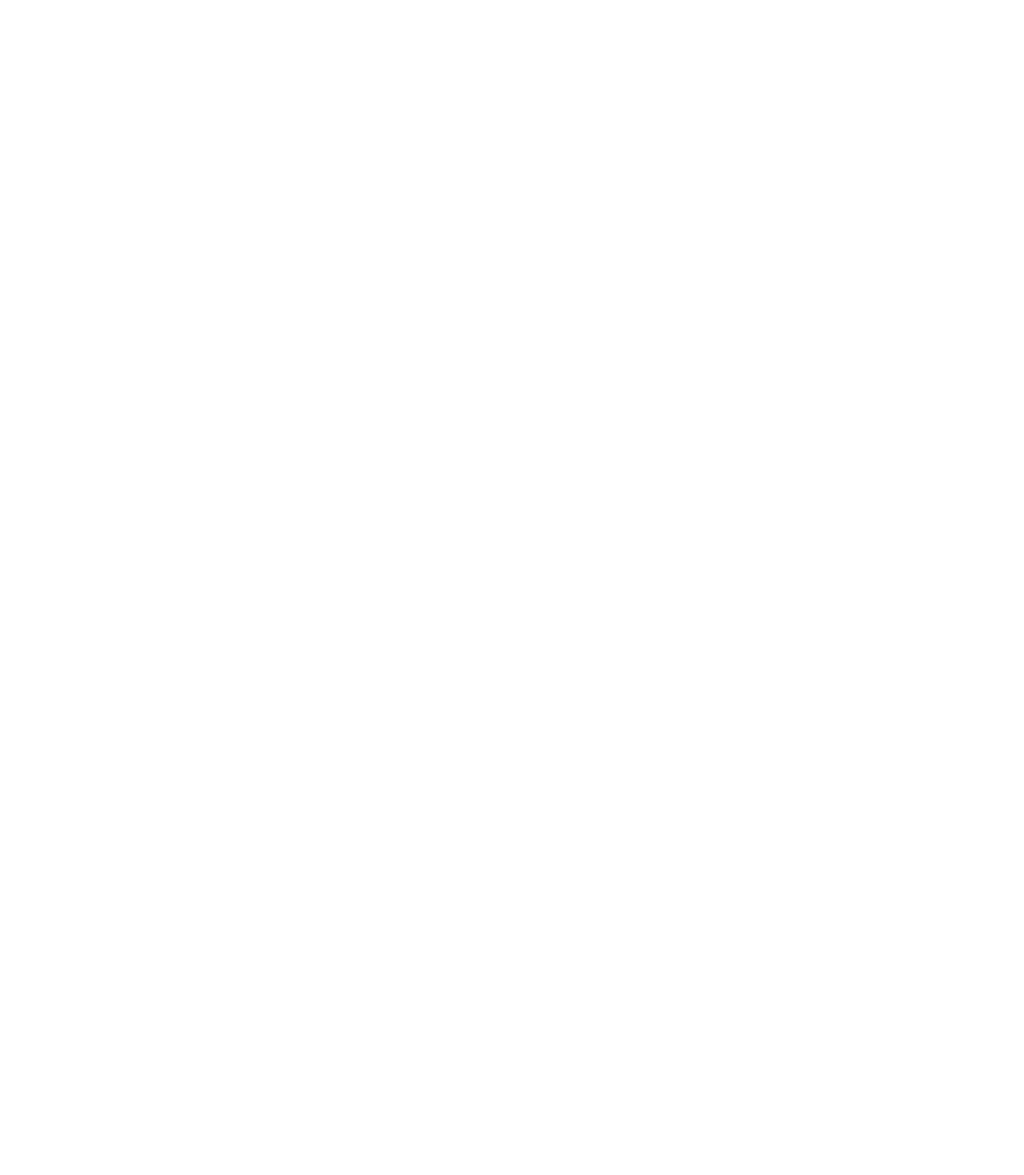
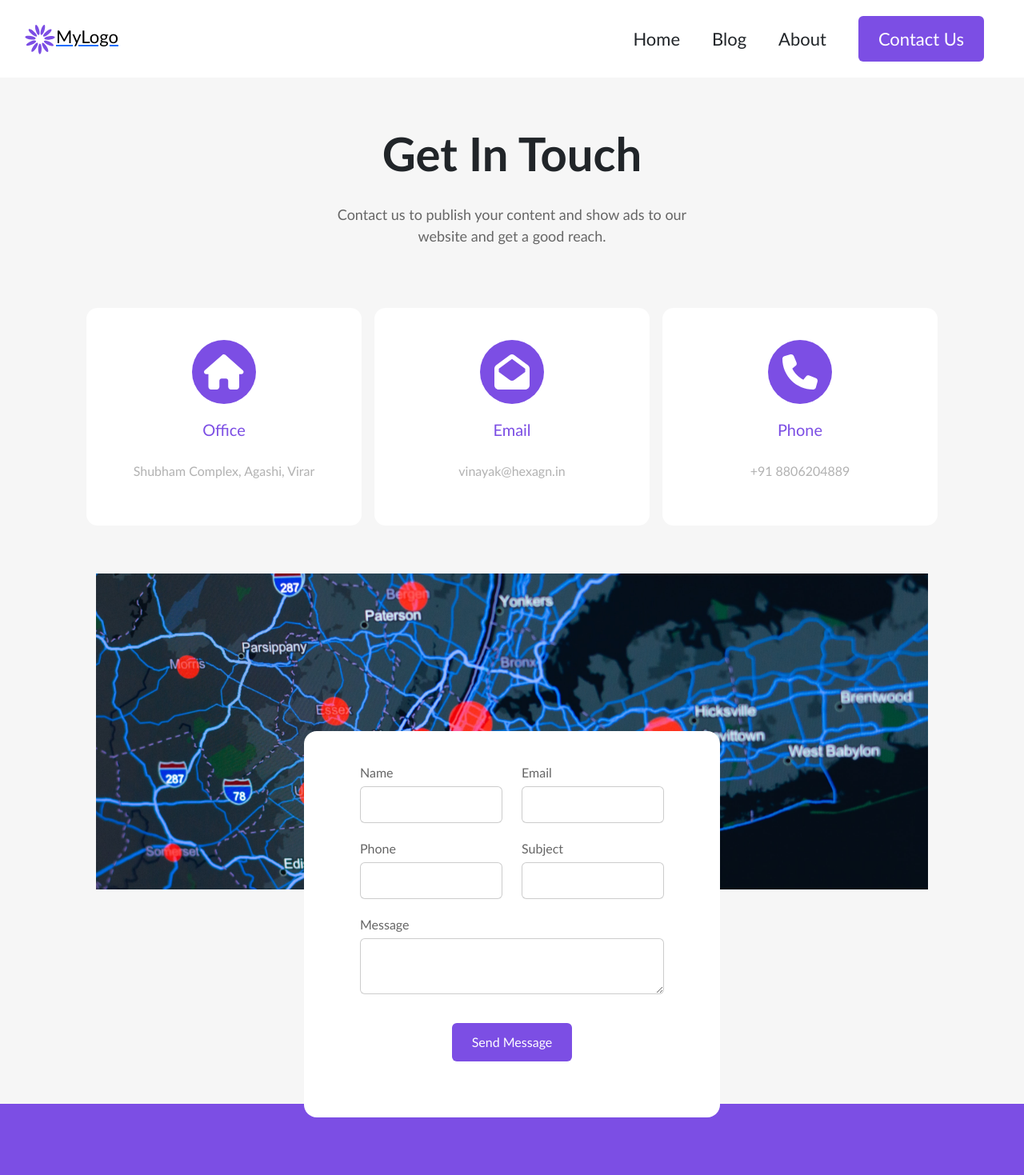
Before and after one commit to Vinayakkadge04/BloggingWebApplication, a React (Create React App) app: page /contact in a window 1280 px wide. Before the commit this address had no page. Shown: the top 1469 px of the page at 80% size. Before the commit the page ends 800 px from the top, so only its background shows below. Built offline with nearby package versions, Linux system fonts and the light colour scheme.

Commit message:
contact form Page

```diff
--- a/package.json
+++ b/package.json
@@ -3,6 +3,10 @@
   "version": "0.1.0",
   "private": true,
   "dependencies": {
+    "@fortawesome/fontawesome-svg-core": "^6.6.0",
+    "@fortawesome/free-regular-svg-icons": "^6.6.0",
+    "@fortawesome/free-solid-svg-icons": "^6.6.0",
+    "@fortawesome/react-fontawesome": "^0.2.2",
     "@testing-library/jest-dom": "^5.17.0",
     "@testing-library/react": "^13.4.0",
     "@testing-library/user-event": "^13.5.0",
--- a/src/App.js
+++ b/src/App.js
@@ -4,6 +4,7 @@
 import {BrowserRouter  , Routes , Route} from 'react-router-dom'
 import BlogPage from './BlogPage/BlogPage';
 import About from './About/About';
+import Contact from './Contact/Contact';
 
 export default function App() {
   return (
@@ -13,6 +14,7 @@
         <Route path='/' element={<HomeScreen/>}/>
         <Route path='/blogs' element={<BlogPage/>}/>
         <Route path='/about' element={<About/>}/>
+        <Route path='/contact' element={<Contact/>}/>
     </Routes>
 
     </BrowserRouter>
--- a/src/BlogPage/BlogPage.jsx
+++ b/src/BlogPage/BlogPage.jsx
@@ -9,9 +9,9 @@
     <>
       <TopBar />
       <div className="main">
-      <div className="container" id="aboutTop">
+      <div className="container" id="blogTop">
         <h6>OUR BLOGS</h6>
-        <h2>Find our all blogs from here</h2>
+        <h1>Find our all blogs from here</h1>
         <p>
           our blogs are written from very research research and well known
           writers writers so that we can provide you the best blogs and articles
--- a/src/BlogPage/blogpage.css
+++ b/src/BlogPage/blogpage.css
@@ -10,13 +10,23 @@
     justify-content: space-between;
     gap:20px;
     padding:40px 0;
+
+}
+#blogTop h1{
+    text-align: center;
+    font-size: 58px;
+    font-weight: 600;
 }
 #blogTop p{
     text-align: center;
     color: #666666;
+    font-size: 18px;
+    font-weight: 100;
+    width: 85%;
 }
 #blogTop h6{
     color: #666666;
+    font-size: 16px;
 }
 #postGrid{
 
--- a/src/Contact/Contact.jsx
+++ b/src/Contact/Contact.jsx
@@ -0,0 +1,88 @@
+import React from "react";
+import TopBar from "../topbar/topbar";
+import Footer from "../footer/Footer";
+import "./contact.css";
+import { FontAwesomeIcon } from "@fortawesome/react-fontawesome";
+import {
+  faHouse,
+  faPhone,
+  faEnvelopeOpen,
+  faP,
+} from "@fortawesome/free-solid-svg-icons";
+import map from "../assets/images/map.png";
+
+export default function Contact() {
+  return (
+    <>
+      <TopBar />
+      <div className="main">
+        <div id="contactTop">
+          <h1>Get In Touch</h1>
+          <p>
+            Contact us to publish your content and show ads to our <br />{" "}
+            website and get a good reach.
+          </p>
+        </div>
+
+        <div className="cardSection gap-3 row">
+          <div className="col myCard">
+            <div className="iconBg">
+              <FontAwesomeIcon className="cardIcon" icon={faHouse} />
+            </div>
+            <h5>Office</h5>
+            <p>Shubham Complex, Agashi, Virar</p>
+          </div>
+
+          <div className="col myCard">
+            <div className="iconBg">
+              <FontAwesomeIcon className="cardIcon" icon={faEnvelopeOpen} />
+            </div>
+            <h5>Email</h5>
+            <p>vinayak@hexagn.in</p>
+          </div>
+
+          <div className="col myCard">
+            <div className="iconBg">
+              <FontAwesomeIcon className="cardIcon" icon={faPhone} />
+            </div>
+            <h5>Phone</h5>
+            <p>+91 8806204889</p>
+          </div>
+        </div>
+        <div>
+          <div className="formSection">
+            <img className="mapImg" src={map} alt="" />
+            <div className="contactForm">
+              <form>
+                <div className="row">
+                  <div className="col-6 formField">
+                    <label>Name</label>
+                    <input type="text" />
+
+                    <label>Phone</label>
+                    <input type="text" />
+                  </div>
+                  <div className="col-6 formField">
+                    <label>Email</label>
+                    <input type="text" />
+                    <label>Subject</label>
+                    <input type="text" />
+                  </div>
+                </div>
+                <div className="formField">
+                  <label>Message</label>
+                  <textarea name="" id=""></textarea>
+                </div>
+                <div className="d-flex justify-content-center mt-3">
+                  <button className="primaryButton">Send Message</button>
+                </div>
+              </form>
+            </div>
+          </div>
+        </div>
+      </div>
+
+      <Footer />
+    </>
+  );
+}
--- a/src/Contact/contact.css
+++ b/src/Contact/contact.css
@@ -0,0 +1,95 @@
+#contactTop{
+    display: flex;
+    flex-direction: column;
+    align-items: center;
+    justify-content: space-between;
+    gap:20px;
+    padding:60px 0;
+}
+#contactTop h1{
+    text-align: center;
+    font-size: 58px;
+    font-weight: 600;
+}
+#contactTop p{
+    text-align: center;
+    color: #666666;
+    font-size: 18px;
+    font-weight: 100;
+    width: 85%;
+}
+.myCard{
+    display: flex;
+    flex-direction: column;
+    align-items: center;
+    justify-content: center;
+    gap: 20px;
+    background-color: white;
+    border-radius: 14px;
+    padding: 40px 0;
+}
+
+.iconBg{
+    height: 80px;
+    width: 80px;
+    border-radius: 40px;
+    background-color: #7C4EE4;
+    display: flex;
+    align-items: center;
+    justify-content: center;
+}
+.cardIcon{
+    font-size: 44px;
+    color: white;
+}
+.myCard h5{
+    color: #7C4EE4;
+}
+.myCard p{
+    color: #666666;
+    opacity: 0.5;
+
+}
+
+.mapImg{
+    width: 100%;
+    object-fit: contain;
+
+}
+
+.contactForm{
+    width: 50%;
+    background-color: white;
+    border-radius: 16px;
+    padding: 70px;
+    padding-top: 40px;
+    position: absolute;
+    top: 50%;
+
+}
+.contactForm label{
+    color: #666666;
+    margin-bottom: 5px;
+
+}
+.contactForm input,
+.contactForm textarea{
+    border: 1px solid rgba(0,0,0,0.2);
+    border-radius: 6px;
+    padding: 10px;
+    margin-bottom: 20px;
+}
+
+.formSection{
+    padding: 60px 0;
+    display: flex;
+    position: relative;
+    flex-direction: column;
+    align-items: center;
+    justify-content: center;
+    margin-bottom: 20%;
+}
+.formField{
+    display: flex;
+    flex-direction: column;
+}
--- a/src/footer/Footer.jsx
+++ b/src/footer/Footer.jsx
@@ -94,16 +94,16 @@
         <div >
             <ul className="footerNav">
                 <li>
-                    <a href="#">Home</a>
+                    <a href={"/"}>Home</a>
                 </li>
                 <li>
-                    <a href="#">Blog</a>
+                    <a href={"/blogs"}>Blog</a>
                 </li>
                 <li>
-                    <a href="#">About</a>
+                    <a href={"/about"}>About</a>
                 </li>
                 <li>
-                    <a href="#">Contact Us</a>
+                    <a href={"/contact"}>Contact Us</a>
                 </li>
             </ul>
         </div>
--- a/src/global.css
+++ b/src/global.css
@@ -6,6 +6,7 @@
     align-items: center;
     justify-content: center;
     display: flex;
+    border: none;
 }
 
 .secondBtn{
@@ -17,3 +18,7 @@
     width: fit-content;
 
 }
+
+#root{
+    background-color: #f6f6f6;
+}
--- a/src/topbar/topbar.css
+++ b/src/topbar/topbar.css
@@ -1,5 +1,4 @@
 .title{
-
     background-color:white;
     align-items: 'center'!important;
     display: flex;
```
Also changed, not shown: public/index.html (line endings or trailing spaces), src/assets/images/map.png (added), 1 other file (tests, documents, lock files or other folders).
